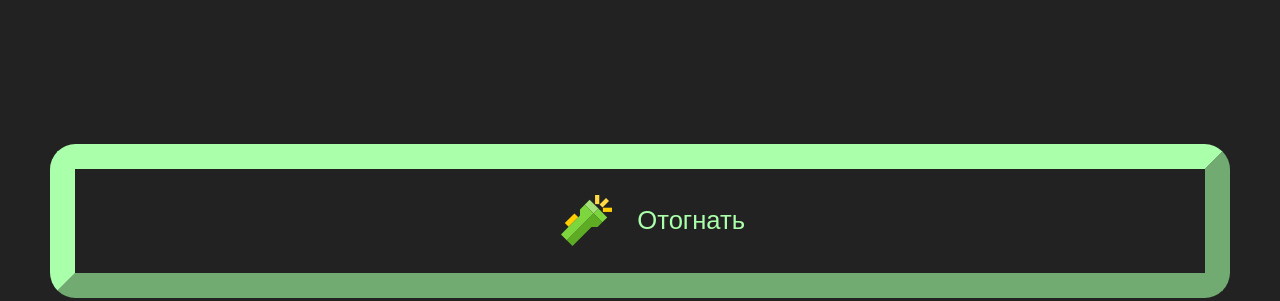
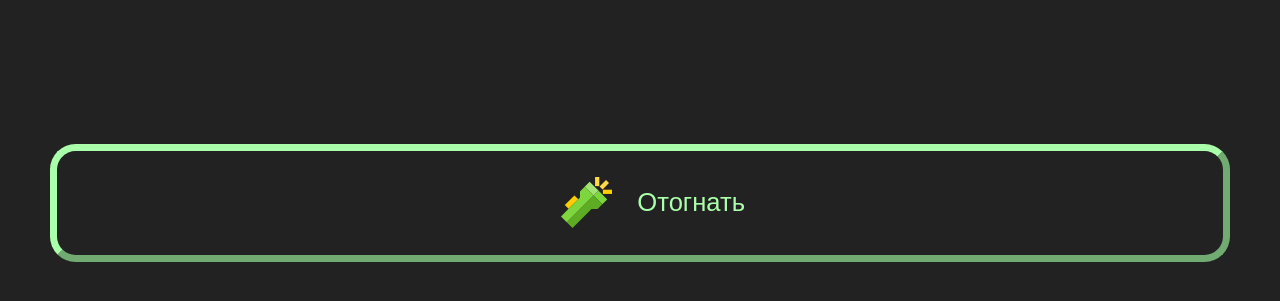
Before and after one commit to DmitryGalyuk/ghostRadar, a plain HTML site: page index.html in a window 1280 px wide. Shown: the part 658-959 px from the top of the page. Drawn offline with Linux system fonts and the light colour scheme.

Commit message:
centering, button border

```diff
--- a/css/radar.css
+++ b/css/radar.css
@@ -11,8 +11,7 @@ body {
     display: flex;
     flex-wrap: wrap;
     flex-direction: row;
-    /* height: 95%;
-    width: 95%; */
+    justify-content: center;
 }
 
 .buttons {
@@ -33,7 +32,7 @@ body {
     background-color: #222;
     border-radius: 1em;
     border-color: #afa;
-    border-width: 1em;
+    border-width: 0.3em;
     color: #afa;
     font-size: 2vmax;
     margin: 1em;
```
